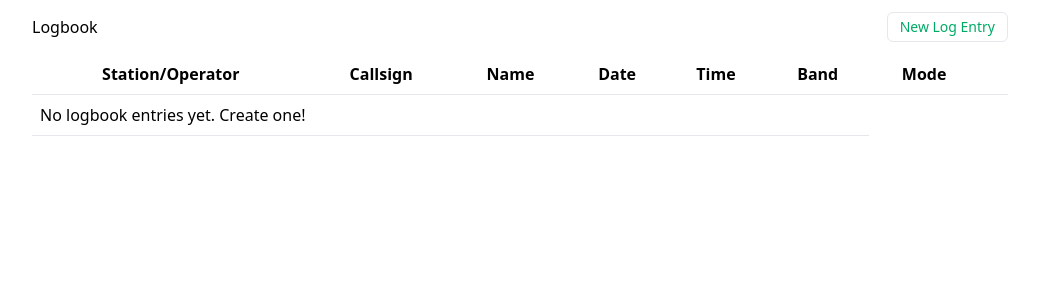
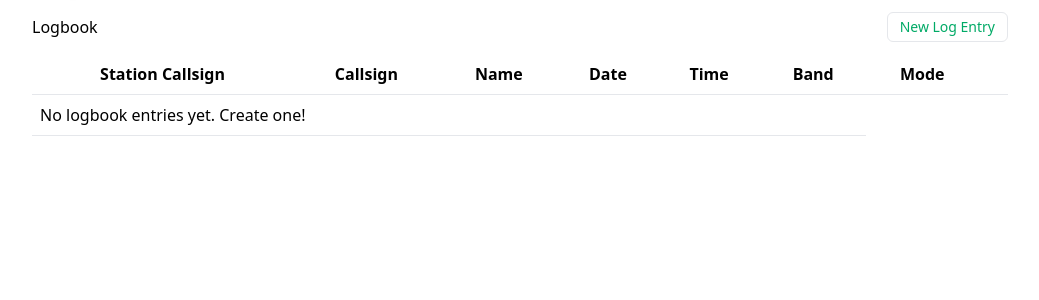
Before and after one commit to ptsmonteiro/loghub, a Django app: template logbook/templates/logbook/logentry_list.html in a window 1280 px wide. Shown: the part 66-366 px from the top of the page, without its empty margins (120-1159 px from the left). Run offline with Django 5.2, Linux system fonts and the light colour scheme; the template is opened without the code that fills it, so the values that code supplies are empty; style sheets or scripts are compiled from the project's sources; some libraries are stand-ins or nearby versions.

Commit message:
better station_callsign / operator display behaviour

```diff
--- a/logbook/templates/logbook/logentry_list.html
+++ b/logbook/templates/logbook/logentry_list.html
@@ -9,7 +9,7 @@
 <table>
   <thead>
     <tr>
-      <th>Station/Operator</th>
+      <th>Station Callsign</th>
       <th>Callsign</th>
       <th>Name</th>
       <th>Date</th>
@@ -22,7 +22,7 @@
   <tbody>
   {% for entry in object_list %}
     <tr>
-      <td>{{ entry.operator|default:entry.station_callsign }}</td>
+      <td>{{ entry.station_callsign|default:entry.operator }}</td>
       <td><a href="{% url 'logbook:detail' entry.pk %}">{{ entry.callsign }}</a></td>
       <td>{{ entry.name }}</td>
       <td>{{ entry.qso_date }}</td>
--- a/logbook/templatetags/logbook_extras.py
+++ b/logbook/templatetags/logbook_extras.py
@@ -11,7 +11,8 @@ def attr(obj, name):
 @register.filter(name="value_for")
 def value_for(obj, field):
     if field == "operator_display":
-        op = getattr(obj, "operator", None) or getattr(obj, "station_callsign", None)
+        # Prefer station_callsign; fall back to operator
+        op = getattr(obj, "station_callsign", None) or getattr(obj, "operator", None)
         return op or ""
     if hasattr(obj, field):
         return getattr(obj, field)
--- a/logbook/views.py
+++ b/logbook/views.py
@@ -175,7 +175,7 @@ class ImportReviewView(ListView):
             "freq_rx": "Freq RX",
             "mode": "Mode",
             "submode": "Submode",
-            "operator_display": "Operator",
+            "operator_display": "Station Callsign",
         }
 
         def label_for(field: str) -> str:
```
